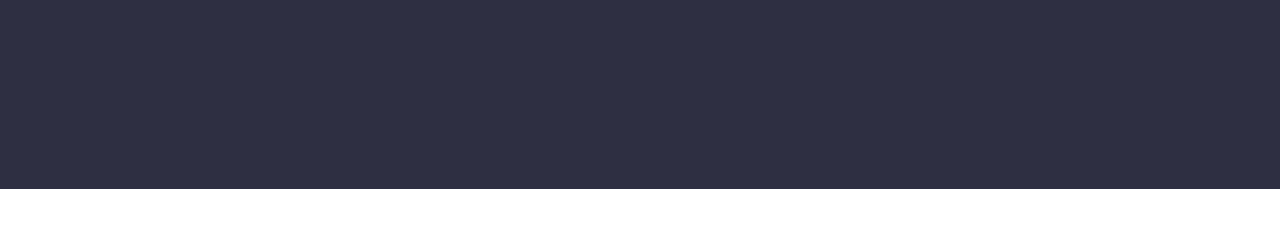
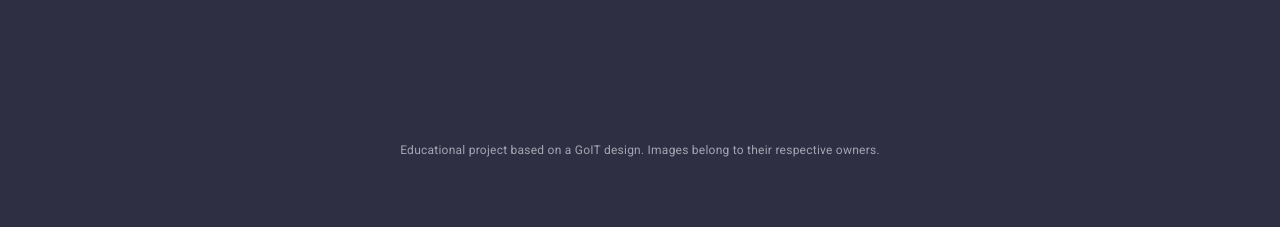
Before and after one commit to ZoiaPZP/goit-markup-hw-06, a plain HTML site: page index.html in a window 1280 px wide. Shown: the part 3102-3329 px from the top of the page. Before the commit the page ends 3291 px from the top, so only its background shows below. Drawn offline with nearby package versions, Linux system fonts and the light colour scheme.

Commit message:
Note the design and image source in the footer

```diff
--- a/css/styles.css
+++ b/css/styles.css
@@ -1362,3 +1362,21 @@ width: 288px;
 .backdrop:not(.is-open) .modal {
     transform: translate(-50%, -50%);
 }
+
+/* Where the design and images come from. */
+.footer-credit {
+    max-width: 320px;
+    margin: 72px auto 0;
+    padding: 0 16px;
+    font-size: 12px;
+    line-height: 1.5;
+    letter-spacing: 0.02em;
+    text-align: center;
+    color: rgba(244, 244, 253, 0.6);
+}
+
+@media screen and (min-width: 768px) {
+    .footer-credit {
+        max-width: none;
+    }
+}
--- a/index.html
+++ b/index.html
@@ -529,6 +529,7 @@
           </form>
         </div>
       </div>
+      <p class="footer-credit">Educational project based on a GoIT design. Images belong to their respective owners.</p>
     </footer>
 
       <div class="backdrop" data-modal>
```
